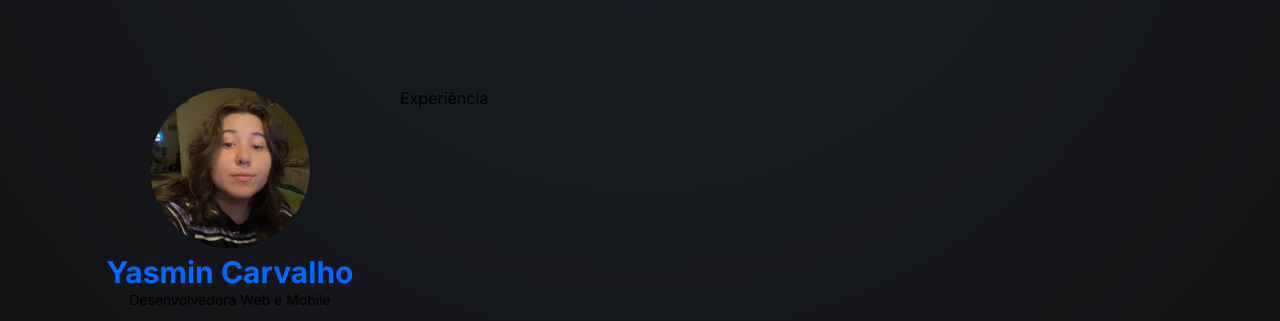
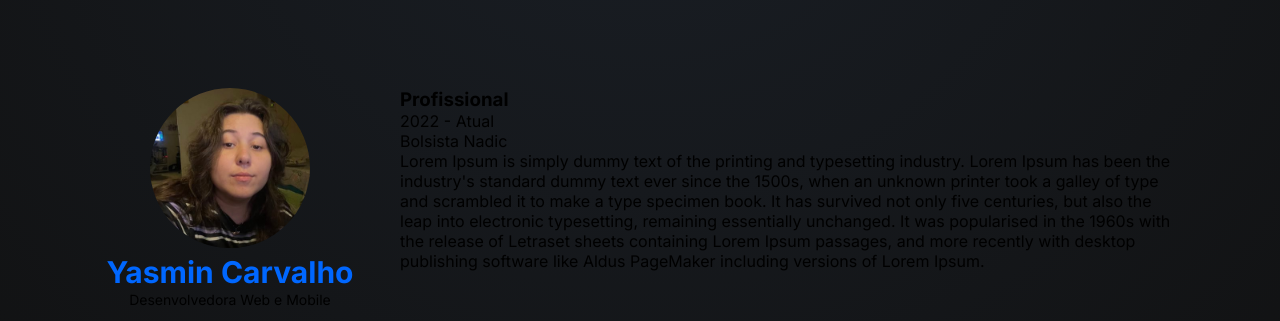
Before and after one commit to Yasnnie/portifolio-react, a Next.js app: page /experiencia in a window 1280 px wide. Shown: the top 321 px of the page. Built offline with nearby package versions, Linux system fonts and the light colour scheme.

Commit message:
feat: start expirience page

```diff
--- /dev/null
+++ b/src/components/ExperienceContainer/index.tsx
@@ -0,0 +1,30 @@
+import styled from 'styled-components'
+
+export default function ExperienceContainer() {
+  return (
+    <Container>
+      <h3>Profissional</h3>
+      <div>
+        <p>2022 - Atual</p>
+        <div>
+          <p>Bolsista Nadic</p>
+          <p>
+            Lorem Ipsum is simply dummy text of the printing and typesetting
+            industry. Lorem Ipsum has been the industry's standard dummy text
+            ever since the 1500s, when an unknown printer took a galley of type
+            and scrambled it to make a type specimen book. It has survived not
+            only five centuries, but also the leap into electronic typesetting,
+            remaining essentially unchanged. It was popularised in the 1960s
+            with the release of Letraset sheets containing Lorem Ipsum passages,
+            and more recently with desktop publishing software like Aldus
+            PageMaker including versions of Lorem Ipsum.
+          </p>
+        </div>
+      </div>
+    </Container>
+  )
+}
+
+const Container = styled.section`
+  width: 100%;
+`
--- a/src/pages/experiencia.tsx
+++ b/src/pages/experiencia.tsx
@@ -1,6 +1,6 @@
 import Head from 'next/head'
-import Image from 'next/image'
 import PageContainer from '@/components/PageContainer'
+import ExperienceContainer from '@/components/ExperienceContainer'
 
 export default function Experiencia() {
   return (
@@ -12,7 +12,7 @@
         <link rel="icon" href="/favicon.ico" />
       </Head>
       <PageContainer>
-        Experiência
+        <ExperienceContainer />
       </PageContainer>
     </>
   )
```
